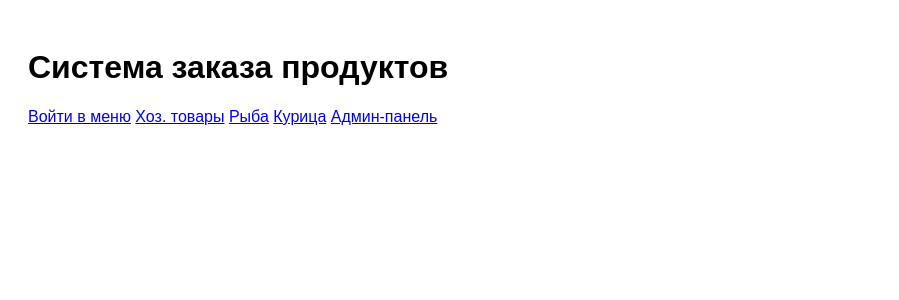
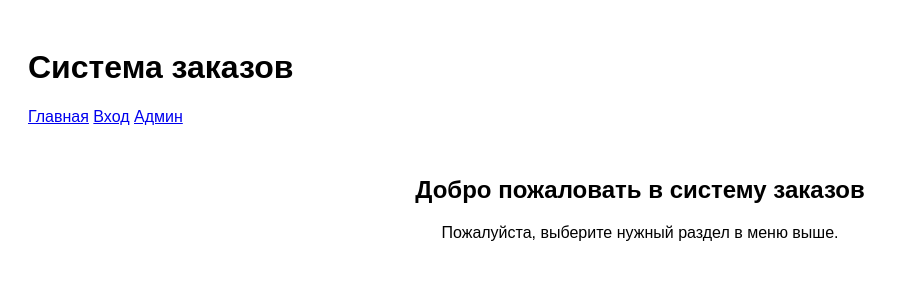
Before and after one commit to vladimir669/dikiyrpk.tech, a Flask app: template templates/index.html in a window 1280 px wide. Shown: the top 300 px of the page, without its empty margins (0-899 px from the left). Run offline with Flask 3, Linux system fonts and the light colour scheme; the template is opened without the code that fills it, so the values that code supplies are empty; parts of the project's set-up code (start-up, migrations or seed data) failed here and were passed over.

Commit message:
Update index.html

```diff
--- a/templates/index.html
+++ b/templates/index.html
@@ -1,21 +1,12 @@
-<!DOCTYPE html>
-<html lang="ru">
-<head>
-    <meta charset="UTF-8">
-    <meta name="viewport" content="width=device-width, initial-scale=1.0, maximum-scale=1.0, user-scalable=no">
-    <title>Система заказа продуктов</title>
-    <link rel="stylesheet" href="{{ url_for('static', filename='css/style.css') }}">
-</head>
-<body>
-    <div class="container">
-        <h1>Система заказа продуктов</h1>
-        <div class="menu-buttons">
-            <a href="{{ url_for('login') }}" class="btn">Войти в меню</a>
-            <a href="{{ url_for('hoz') }}" class="btn">Хоз. товары</a>
-            <a href="{{ url_for('fish') }}" class="btn">Рыба</a>
-            <a href="{{ url_for('chicken') }}" class="btn">Курица</a>
-            <a href="{{ url_for('admin_login') }}" class="btn btn-secondary">Админ-панель</a>
-        </div>
-    </div>
-</body>
-</html>
+{% extends 'base.html' %}
+
+{% block title %}Главная | Система заказов{% endblock %}
+
+{% block header %}Система заказов{% endblock %}
+
+{% block content %}
+<div style="text-align: center; margin-top: 50px;">
+    <h2>Добро пожаловать в систему заказов</h2>
+    <p>Пожалуйста, выберите нужный раздел в меню выше.</p>
+</div>
+{% endblock %}
```
